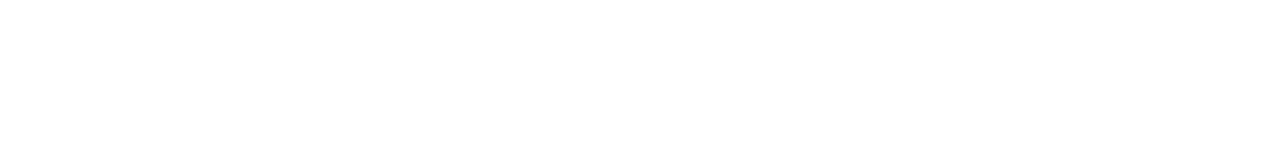
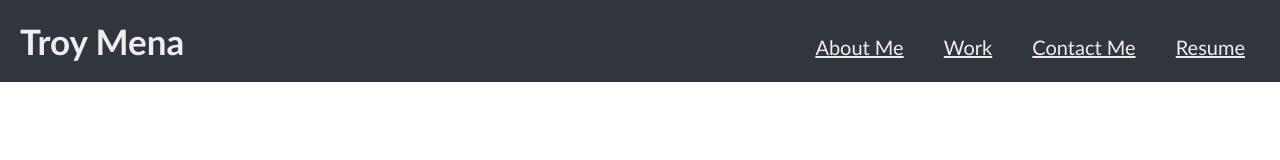
Before and after one commit to TroyMena/portfolio, a plain HTML site: page index.html in a window 1280 px wide. Drawn offline with Linux system fonts and the light colour scheme.

Commit message:
Added HTML and CSS code for the header of the page. Created a div for the subtitle section of the page.

```diff
--- a/assets/css/style.css
+++ b/assets/css/style.css
@@ -0,0 +1,39 @@
+* {
+    box-sizing: border-box;
+    padding: 0;
+    margin: 0;
+}
+
+header {
+    padding: 20px;
+    font-family: 'Gill Sans', 'Gill Sans MT', Calibri, 'Trebuchet MS', sans-serif;
+    background-color: #31363e;
+    color: #eeeeee;
+}
+
+header h1 {
+    display: inline-block;
+    font-size: 35px;
+}
+
+header section {
+    padding-top: 15px;
+    margin-right: 15px;
+    float: right;
+    font-family: 'Gill Sans', 'Gill Sans MT', Calibri, 'Trebuchet MS', sans-serif;
+    font-size: 20px;
+}
+
+header section ul {
+    list-style-type: none;
+}
+
+header section ul li {
+    display: inline-block;
+    margin-left: 35px;
+}
+
+header section ul li a {
+    color: #eeeeee;
+    text-decoration: underline;
+}
--- a/index.html
+++ b/index.html
@@ -6,3 +6,28 @@
     <link rel="stylesheet" href="./assets/css/style.css">
     <title>My Portfolio!</title>
 </head>
+
+<body>
+
+</body>
+<header>
+    <h1><span class="troy-mena"></span>Troy Mena</span></h1>
+    <section>
+        <ul>
+            <li>
+                <a href="#about-me">About Me</a>
+            </li>
+            <li>
+                <a href="#work">Work</a>
+            </li>
+            <li>
+                <a href="#contact-me">Contact Me</a>
+            </li>
+            <li>
+                <a href="#resume">Resume</a>
+            </li>
+        </ul>
+    </section>
+    <div class="subtitle">
+
+    </div>
```
